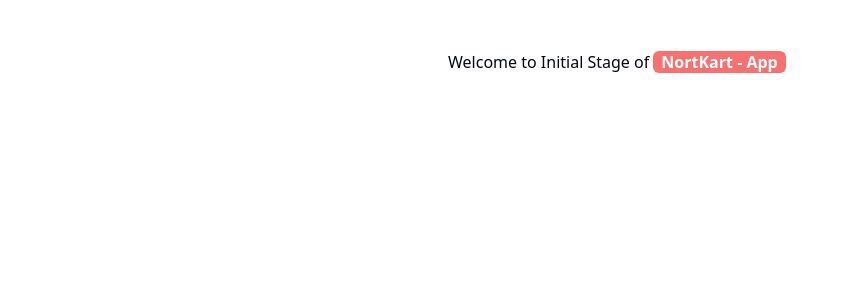
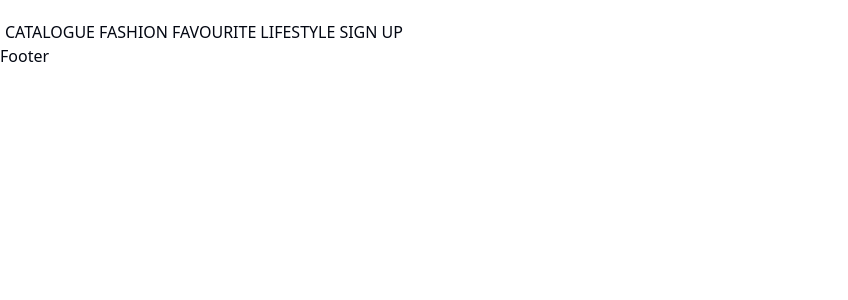
Before and after one commit to anisulislam10/NorthKart, a React (Vite) app in the folder Client/: page / in a window 1280 px wide. Shown: the top 300 px of the page, without its empty margins (0-848 px from the left). Built offline with nearby package versions, Linux system fonts and the light colour scheme.

Commit message:
added footer and navbar

```diff
--- a/Client/src/App.jsx
+++ b/Client/src/App.jsx
@@ -2,14 +2,16 @@
 import reactLogo from './assets/react.svg'
 import viteLogo from '/vite.svg'
 import './App.css'
+import Navbar from './components/shared/Navbar'
+import Footer from './components/shared/Footer'
 
 function App() {
 
   return (
     <div>
-
-     <h1 className=' mt-[50px] mx-[35%] my-auto'>Welcome to Initial Stage of <span className='bg-red-400 mt-[100px] text-white px-2 rounded-md font-bold underline-offset-10'>NortKart - App</span></h1>
-     </div>
+     <Navbar/>
+     <Footer/>
+          </div>
   )
 }
 
--- /dev/null
+++ b/Client/src/components/shared/Footer.jsx
@@ -0,0 +1,9 @@
+import React from 'react'
+
+function Footer() {
+  return (
+    <div>Footer</div>
+  )
+}
+
+export default Footer
--- /dev/null
+++ b/Client/src/components/shared/Navbar.jsx
@@ -0,0 +1,22 @@
+import React from 'react'
+
+function Navbar() {
+  return (
+    <>
+
+    <div>
+
+    <div class="xxsml:ml-[5px] mt-5">
+    <ul class="xxsml:flex space-x-1 items-start ">
+  <li>CATALOGUE</li>
+  <li>FASHION</li>
+  <li>FAVOURITE</li>
+  <li>LIFESTYLE</li>
+  <li>SIGN UP</li>
+</ul>
+</div>
+      </div></>
+  )
+}
+
+export default Navbar
```
